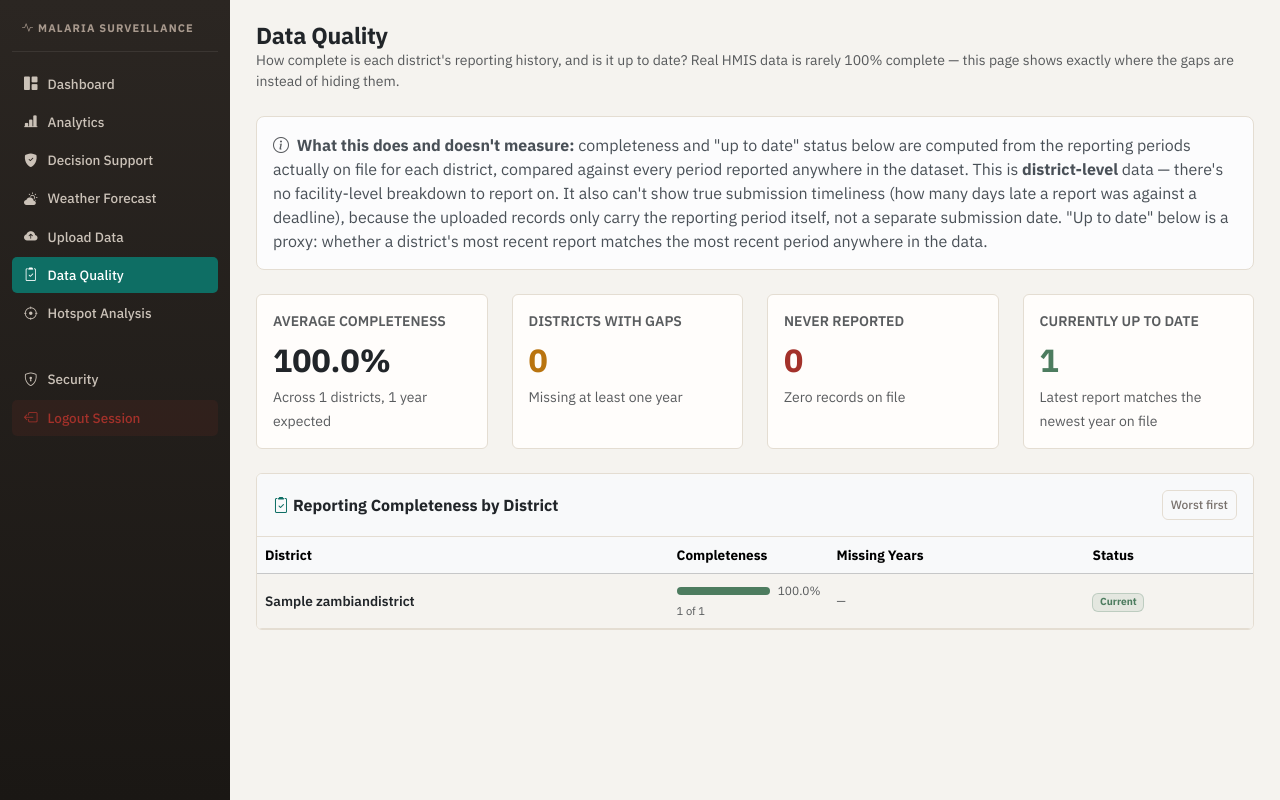
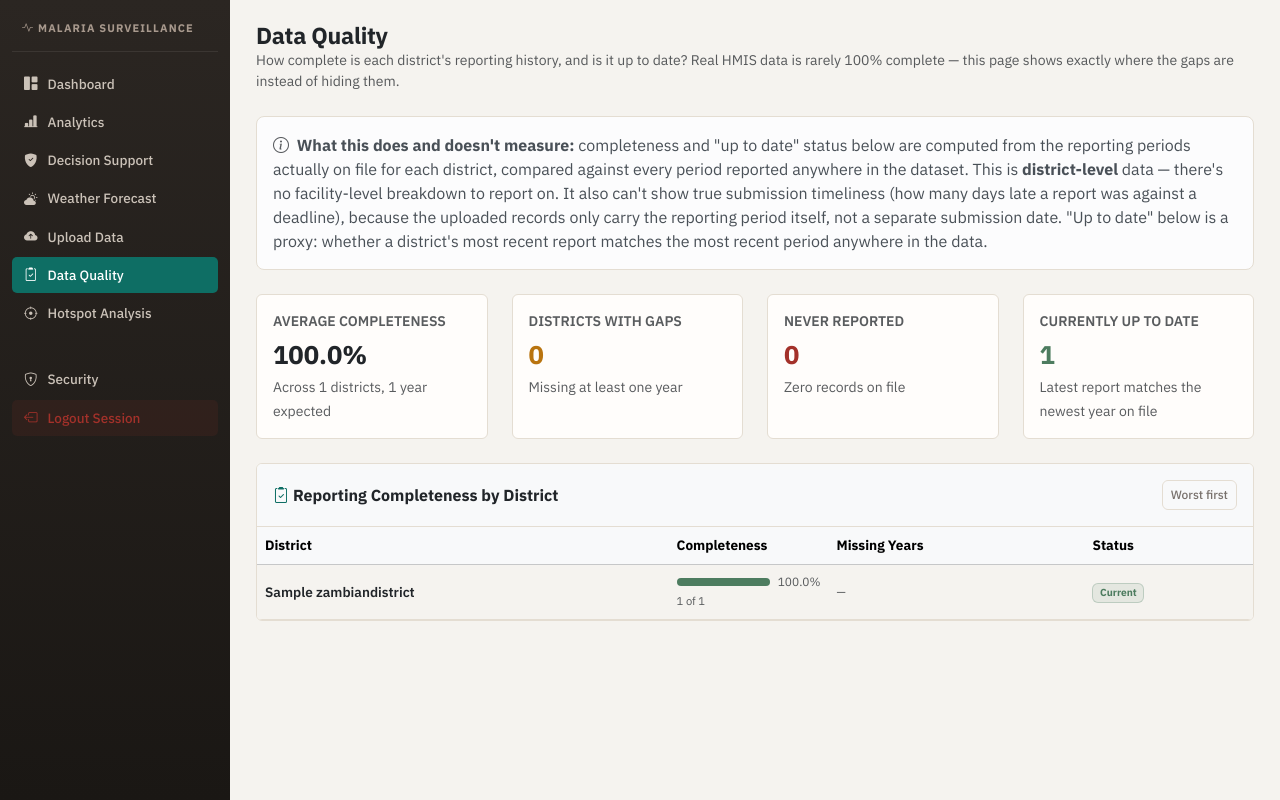
Before and after one commit to LadyStephania/Malaria-analytics-, a Django app: page /data-quality/ in a window 1280 px wide. Run offline with Django 5.2, Linux system fonts and the light colour scheme; a user stored in the database is signed in; tables that the repository leaves empty hold one stand-in row (values such as "Sample post").

Commit message:
Shrink oversized KPI/stat numbers to match the rest of the type scale
Dashboard's KPI figures (2.1rem) and the big stat-card numbers on Data
Quality, Hotspot Analysis, and Year Breakdown (2rem) were noticeably
larger than everything around them - the same "default nobody chose"
problem as the h2 page-title fix, just for numbers instead of headings.
Brought all of them down to a consistent 1.6rem.

```diff
--- a/core_project/malaria/templates/dashboard.html
+++ b/core_project/malaria/templates/dashboard.html
@@ -31,7 +31,7 @@
     }
     .map-legend .swatch { width: 10px; height: 10px; border-radius: 50%; display: inline-block; margin-right: 6px; }
     .kpi-panel { border-top: 4px solid var(--primary); display: flex; flex-direction: column; gap: 28px; }
-    .kpi-block .kpi-value { font-size: 2.1rem; line-height: 1; letter-spacing: -0.5px; }
+    .kpi-block .kpi-value { font-size: 1.6rem; line-height: 1.15; letter-spacing: -0.3px; }
 </style>
 
 <div class="mb-4 d-flex justify-content-between align-items-start flex-wrap gap-2">
--- a/core_project/malaria/templates/data_quality.html
+++ b/core_project/malaria/templates/data_quality.html
@@ -28,28 +28,28 @@
     <div class="col-12 col-md-3">
         <div class="premium-card h-100">
             <span class="text-muted small text-uppercase fw-semibold d-block mb-1">Average Completeness</span>
-            <div class="fw-bold text-dark" style="font-size: 2rem;">{{ avg_completeness }}%</div>
+            <div class="fw-bold text-dark" style="font-size: 1.6rem;">{{ avg_completeness }}%</div>
             <span class="text-muted small">Across {{ total_districts }} districts, {{ n_expected_periods }} {{ cadence_unit }}{{ n_expected_periods|pluralize }} expected</span>
         </div>
     </div>
     <div class="col-12 col-md-3">
         <div class="premium-card h-100">
             <span class="text-muted small text-uppercase fw-semibold d-block mb-1">Districts With Gaps</span>
-            <div class="fw-bold text-warning" style="font-size: 2rem;">{{ districts_with_gaps }}</div>
+            <div class="fw-bold text-warning" style="font-size: 1.6rem;">{{ districts_with_gaps }}</div>
             <span class="text-muted small">Missing at least one {{ cadence_unit }}</span>
         </div>
     </div>
     <div class="col-12 col-md-3">
         <div class="premium-card h-100">
             <span class="text-muted small text-uppercase fw-semibold d-block mb-1">Never Reported</span>
-            <div class="fw-bold text-danger" style="font-size: 2rem;">{{ districts_never_reported }}</div>
+            <div class="fw-bold text-danger" style="font-size: 1.6rem;">{{ districts_never_reported }}</div>
             <span class="text-muted small">Zero records on file</span>
         </div>
     </div>
     <div class="col-12 col-md-3">
         <div class="premium-card h-100">
             <span class="text-muted small text-uppercase fw-semibold d-block mb-1">Currently Up to Date</span>
-            <div class="fw-bold text-success" style="font-size: 2rem;">{{ districts_current }}</div>
+            <div class="fw-bold text-success" style="font-size: 1.6rem;">{{ districts_current }}</div>
             <span class="text-muted small">Latest report matches the newest {{ cadence_unit }} on file</span>
         </div>
     </div>
--- a/core_project/malaria/templates/hotspot_analysis.html
+++ b/core_project/malaria/templates/hotspot_analysis.html
@@ -51,21 +51,21 @@
     <div class="col-12 col-md-4">
         <div class="premium-card h-100" style="border-left: 4px solid #a3312a;">
             <span class="text-muted small text-uppercase fw-semibold d-block mb-1">Statistically Significant Hot Spots</span>
-            <div class="fw-bold text-danger" style="font-size: 2rem;">{{ hot_spots|length }}</div>
+            <div class="fw-bold text-danger" style="font-size: 1.6rem;">{{ hot_spots|length }}</div>
             <span class="text-muted small">Of {{ n_analyzed }} districts analyzed</span>
         </div>
     </div>
     <div class="col-12 col-md-4">
         <div class="premium-card h-100" style="border-left: 4px solid #3d6b7d;">
             <span class="text-muted small text-uppercase fw-semibold d-block mb-1">Statistically Significant Cold Spots</span>
-            <div class="fw-bold text-info" style="font-size: 2rem;">{{ cold_spots|length }}</div>
+            <div class="fw-bold text-info" style="font-size: 1.6rem;">{{ cold_spots|length }}</div>
             <span class="text-muted small">Of {{ n_analyzed }} districts analyzed</span>
         </div>
     </div>
     <div class="col-12 col-md-4">
         <div class="premium-card h-100">
             <span class="text-muted small text-uppercase fw-semibold d-block mb-1">Not Statistically Significant</span>
-            <div class="fw-bold text-dark" style="font-size: 2rem;">{{ n_not_significant }}</div>
+            <div class="fw-bold text-dark" style="font-size: 1.6rem;">{{ n_not_significant }}</div>
             <span class="text-muted small">Of {{ n_analyzed }} districts analyzed</span>
         </div>
     </div>
--- a/core_project/malaria/templates/year_breakdown.html
+++ b/core_project/malaria/templates/year_breakdown.html
@@ -21,7 +21,7 @@
     <div class="col-12 col-md-4">
         <div class="premium-card h-100">
             <span class="text-muted small text-uppercase fw-semibold d-block mb-1">Total Confirmed, {{ year }}</span>
-            <div class="fw-bold text-primary" style="font-size: 2rem;">{{ total_cases|intcomma }}</div>
+            <div class="fw-bold text-primary" style="font-size: 1.6rem;">{{ total_cases|intcomma }}</div>
             <span class="text-muted small">Across {{ rows|length }} district{{ rows|length|pluralize }}</span>
         </div>
     </div>
```
